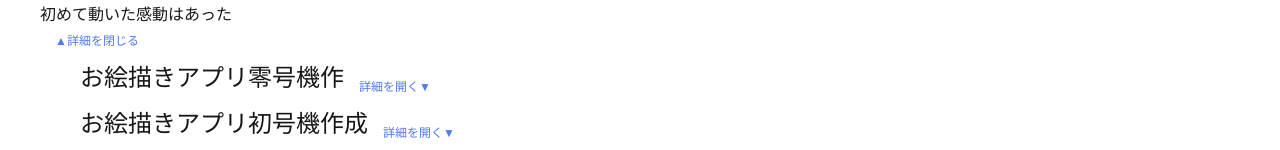
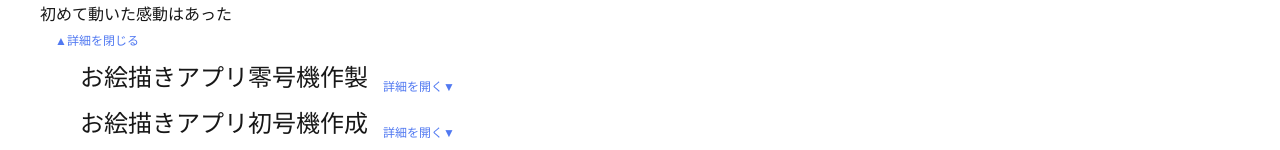
Before and after one commit to akiaki0901/My-Profile, a Next.js app: page /Python in a window 1280 px wide. Shown: the part 477-627 px from the top of the page. Built offline with nearby package versions, Linux system fonts and the light colour scheme.

Commit message:
Update page.tsx

```diff
--- a/app/Python/page.tsx
+++ b/app/Python/page.tsx
@@ -25,7 +25,7 @@ export default function Home() {
           </Image_Text>
       </ButtonOpenText>
 
-      <ButtonOpenText title = "お絵描きアプリ零号機作">
+      <ButtonOpenText title = "お絵描きアプリ零号機作製">
         <p>
             カーソルが左上から動き黒か白を選ぶと次に行き、端につくと下に改行、そして左からまた描く。
             書き出しは背景がgbなのでスクショで可能(したことはない)。
```
